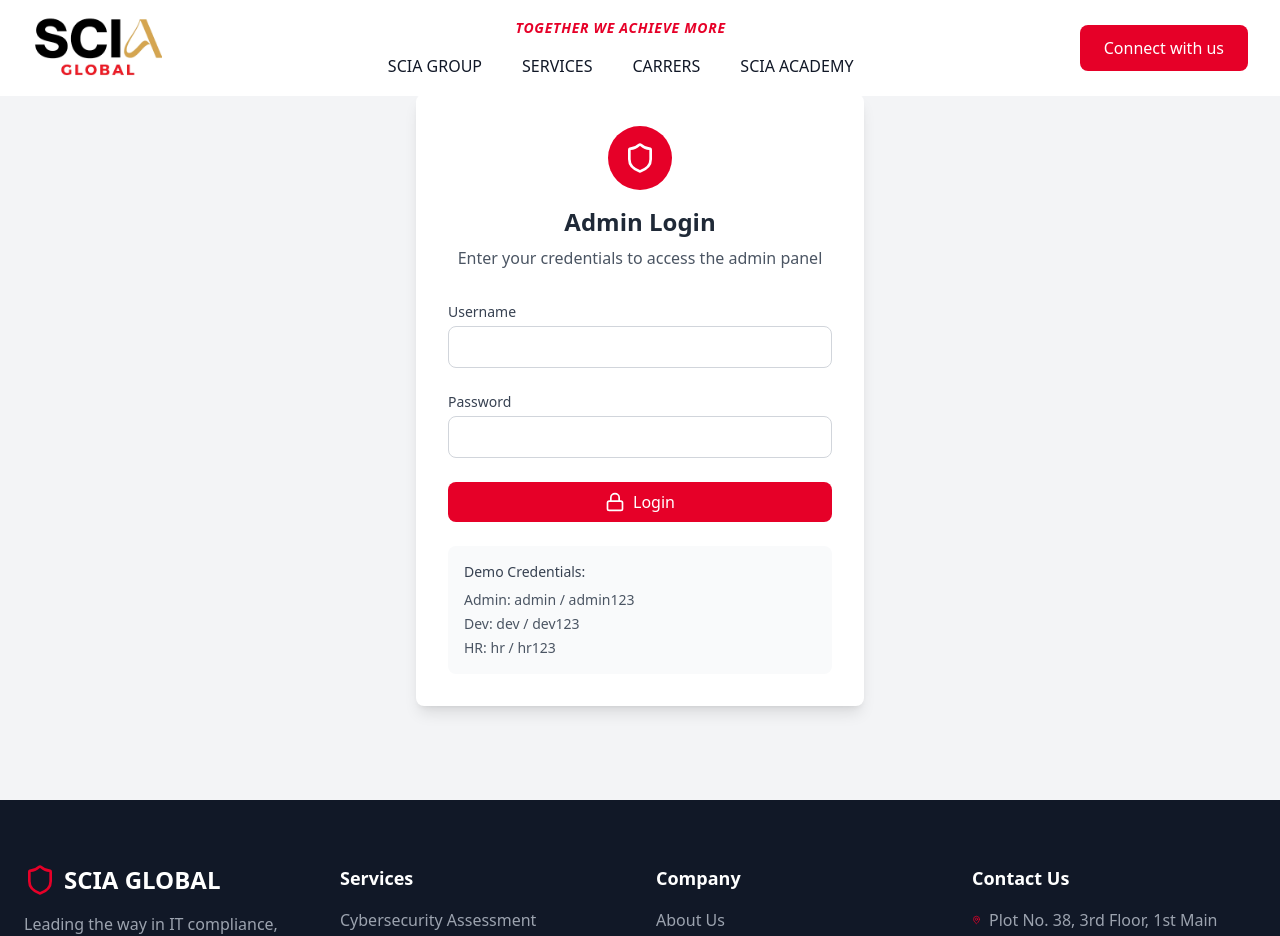
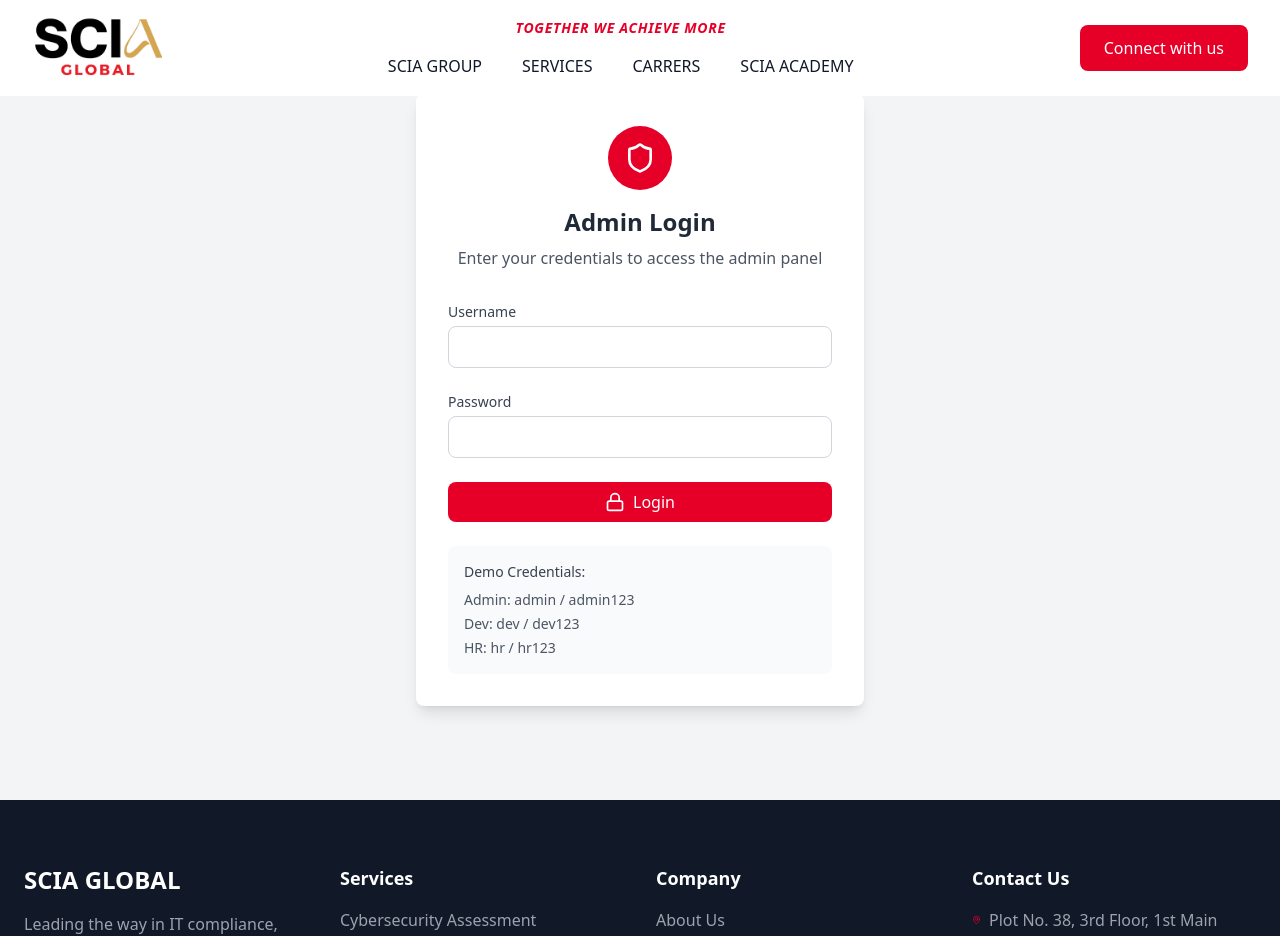
Before and after one commit to GlobalGRC/WebsiteMalli, a React (Vite) app: page /admin/login in a window 1280 px wide. Shown: the top 936 px of the page. Built offline with nearby package versions, Linux system fonts and the light colour scheme.

Commit message:
Remove Shield icon beside SCIA GLOBAL text in footer

```diff
--- a/src/components/layout/Footer.tsx
+++ b/src/components/layout/Footer.tsx
@@ -12,7 +12,6 @@ export const Footer: React.FC = () => {
           {/* Company Info */}
           <div>
             <div className="flex items-center mb-4">
-              <Shield className="text-[#E60028] h-8 w-8 mr-2" />
               <span className="font-bold text-2xl">SCIA GLOBAL</span>
             </div>
             <p className="text-gray-400 mb-4">
```
